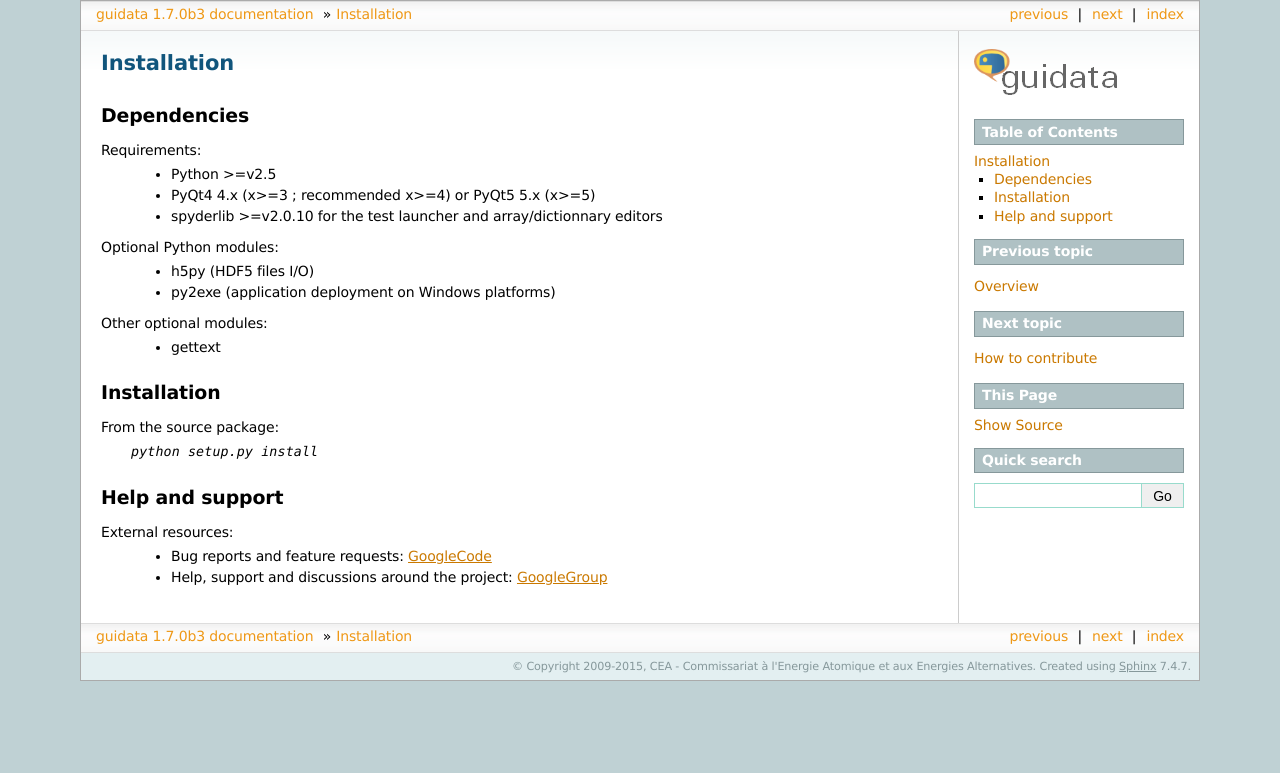
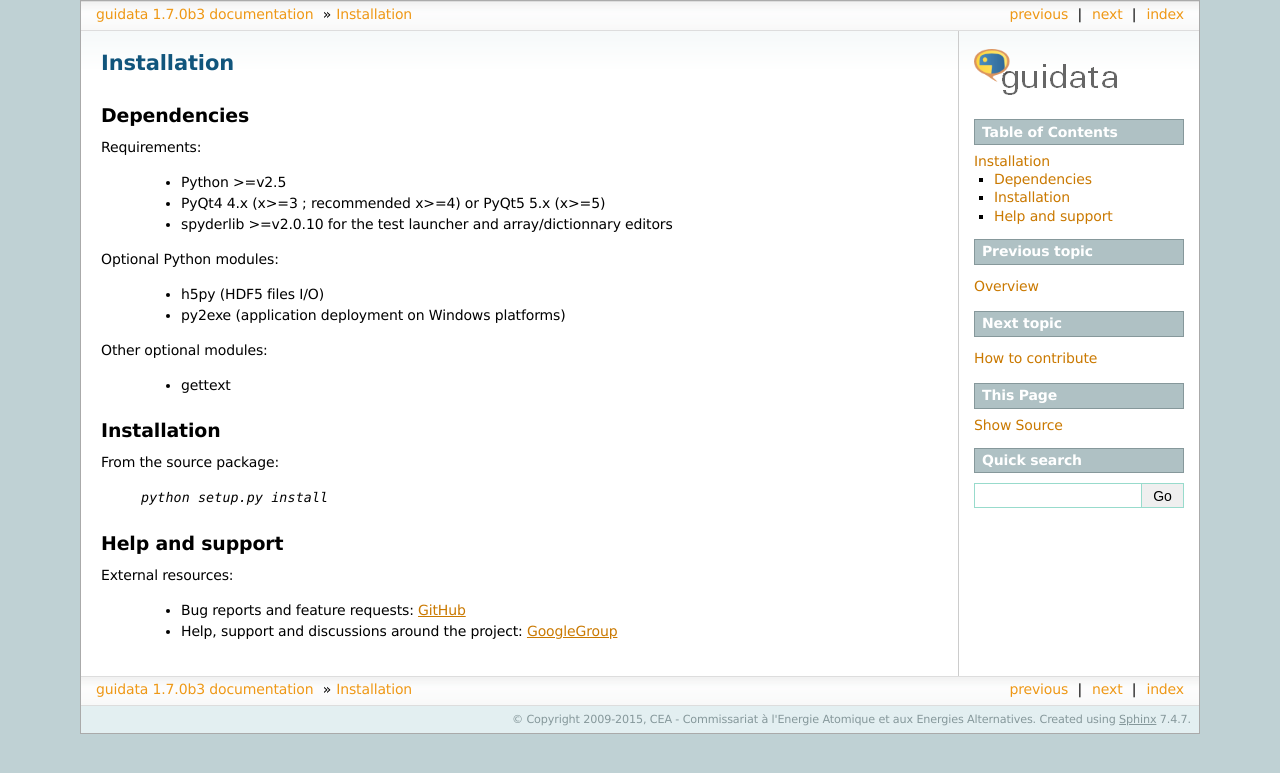
Before and after one commit to PlotPyStack/guidata, a Sphinx documentation site: the page built from doc/installation.rst, in a window 1280 px wide. Shown: the top 773 px of the page. Built offline with Sphinx 7.4.7, drawn with Linux system fonts in a browser that asks for light colours.

Commit message:
Doc: replaced GoogleCode by GitHub

```diff
--- a/doc/installation.rst
+++ b/doc/installation.rst
@@ -5,29 +5,34 @@ Dependencies
 ------------
 
 Requirements:
+
     * Python >=v2.5
     * PyQt4 4.x (x>=3 ; recommended x>=4) or PyQt5 5.x (x>=5)
     * spyderlib >=v2.0.10 for the test launcher and array/dictionnary editors
 
 Optional Python modules:
+
     * h5py (HDF5 files I/O)
     * py2exe (application deployment on Windows platforms)
 
 Other optional modules:
+
     * gettext
 
 Installation
 ------------
 
 From the source package:
+
     `python setup.py install`
 
 Help and support
 ----------------
 
 External resources:
-    * Bug reports and feature requests: `GoogleCode`_
+
+    * Bug reports and feature requests: `GitHub`_
     * Help, support and discussions around the project: `GoogleGroup`_
 
-.. _GoogleCode: http://guidata.googlecode.com
+.. _GitHub: https://github.com/PierreRaybaut/guidata
 .. _GoogleGroup: http://groups.google.fr/group/guidata_guiqwt
```
